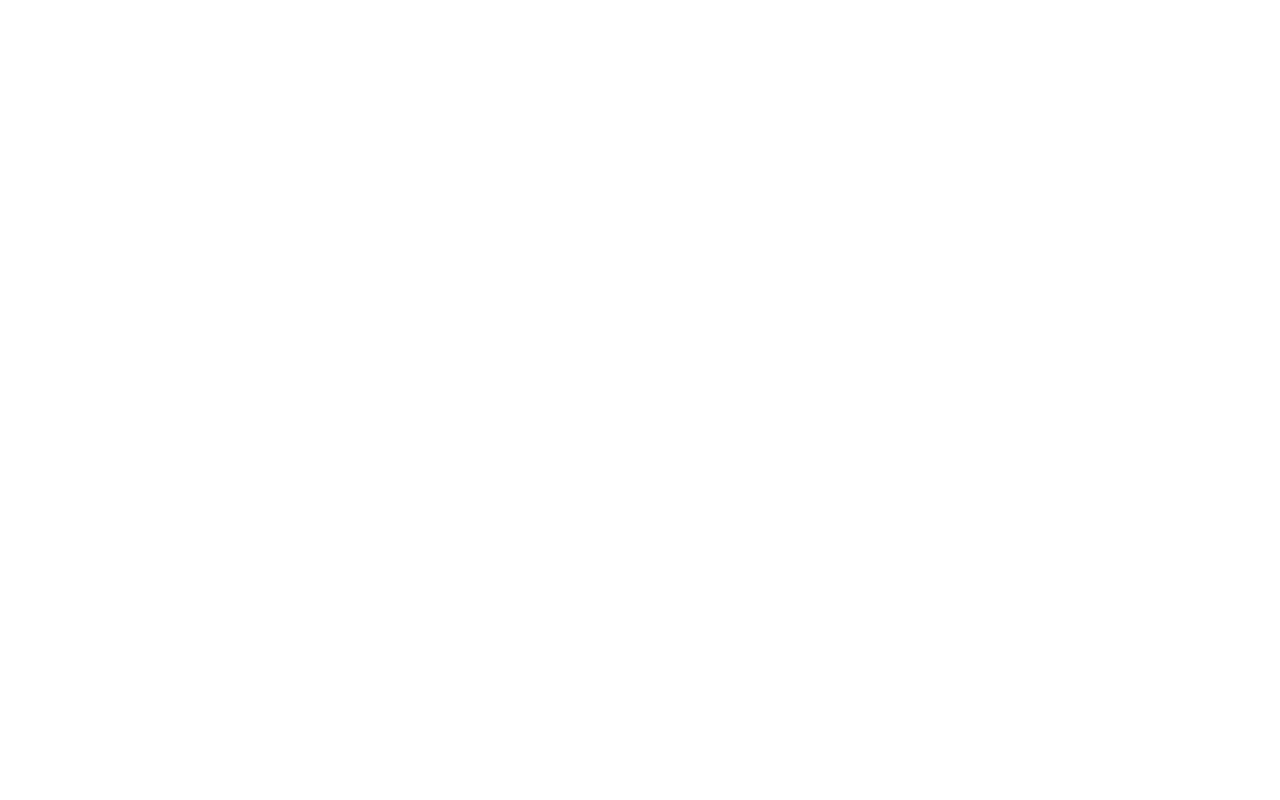
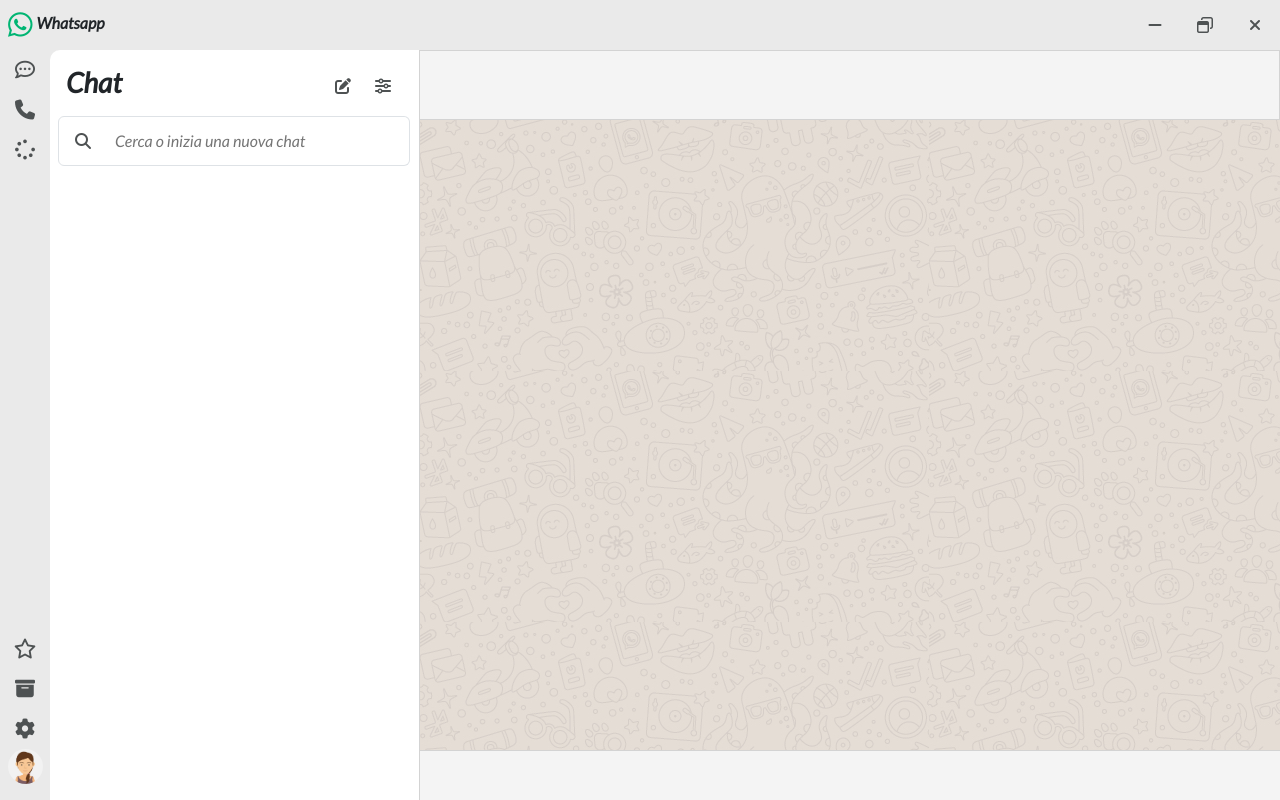
Before and after one commit to Luca10992/vue-boolzapp, a plain HTML site: page index.html in a window 1280 px wide. Drawn offline with nearby package versions, Linux system fonts and the light colour scheme.

Commit message:
feat. add structure layout

```diff
--- a/css/style.css
+++ b/css/style.css
@@ -0,0 +1,136 @@
+@import url('https://fonts.googleapis.com/css2?family=Lato:ital@1&display=swap');
+
+* {
+    box-sizing: border-box;
+    margin: 0;
+    padding: 0;
+    font-family: 'Lato', sans-serif;
+}
+
+:root {
+    --header-color: #EAEAEA;
+    --notification-bar: #8EDAFC;
+    --icon-color: #4e5253;
+    --bg-message-bar: #F3EEEA;
+}
+
+.wrapper {
+    height: 100vh;
+    background-color: var(--header-color);
+    overflow: hiden;
+}
+
+/* **Header */
+
+.header-container {
+    height: 50px;
+    background-color: var(--header-color);
+}
+
+.icon {
+    display: flex;
+    justify-content: center;
+    align-items: center;
+    height: 50px;
+    aspect-ratio: 1;
+    color: var(--icon-color);
+    cursor: pointer;
+}
+
+.icon:hover {
+    background-color: #c7cecf;
+    transition-duration: 0.3s;
+}
+
+.icon.cross:hover {
+    background-color: #ff4d4d;
+    transition-duration: 0.3s;
+}
+
+/* **Main */
+
+.main-container {
+    height: calc(100vh - 50px);
+}
+
+/* ***Aside */
+
+.aside-bar {
+    width: 50px;
+    height: 100%;
+    background-color: var(--header-color);
+}
+
+.aside-bottom .user-img {
+    width: 35px;
+    aspect-ratio: 1;
+    border-radius: 50%;
+    object-fit: cover;
+    overflow: hidden;
+    cursor: pointer;
+}
+
+.aside-bottom .user-img img {
+    width: 100%;
+}
+
+.icon-aside {
+    height: 40px;
+    aspect-ratio: 1;
+}
+
+.icon-aside:hover {
+    border-left: 5px solid #00b573;
+    border-radius: 5px;
+}
+
+.logo-box i {
+    color: #00b573;
+}
+
+.primary-container {
+    width: calc(100% - 50px);
+}
+
+/* ***Chat list */
+
+.chat-list {
+    width: 30%;
+    height: 100%;
+    border-radius: 10px 0 0 0;
+    background-color: white;
+}
+
+.icon-chat {
+    height: 40px;
+    aspect-ratio: 1;
+    border-radius: 10px;
+}
+
+.input-group input{
+    width: calc(100% - 50px);
+}
+
+.chat-container {
+    width: 70%;
+    height: 100%;
+}
+
+.user-active {
+    border: 1px solid lightgray;
+    height: 70px;
+    background-color: #ffffff70;
+}
+
+.chat {
+    border-left: 1px solid lightgray;
+    height: calc(100% - 50px - 70px);
+    background-image: url(../img/mine.jpg);
+}
+
+.message-bar {
+    border-left: 1px solid lightgray;
+    border-top: 1px solid lightgray;
+    height: 50px;
+    background-color: #ffffff70;
+}
--- a/index.html
+++ b/index.html
@@ -8,9 +8,9 @@
     <link rel="icon" href="./icon-bear.png">
 
     <!-- Font Awesome -->
-    <!-- <link rel="stylesheet" href="https://cdnjs.cloudflare.com/ajax/libs/font-awesome/6.5.1/css/all.min.css"
+    <link rel="stylesheet" href="https://cdnjs.cloudflare.com/ajax/libs/font-awesome/6.5.1/css/all.min.css"
     integrity="sha512-DTOQO9RWCH3ppGqcWaEA1BIZOC6xxalwEsw9c2QQeAIftl+Vegovlnee1c9QX4TctnWMn13TZye+giMm8e2LwA=="
-    crossorigin="anonymous" referrerpolicy="no-referrer" /> -->
+    crossorigin="anonymous" referrerpolicy="no-referrer" />
 
     <!-- Link Bootstrap icon -->
     <link rel="stylesheet" href="https://cdn.jsdelivr.net/npm/bootstrap-icons@1.11.3/font/bootstrap-icons.min.css">
@@ -35,13 +35,66 @@
 
 </head>
 <body>
+
+    <div class="wrapper">
         <!-- Inizio Header -->
         <header>
+
+            <div class="header-container ps-2 d-flex justify-content-between align-items-center">
+                <div class="logo-box d-flex gap-1 align-self-center">
+                    <i class="fa-brands fa-whatsapp fs-3"></i>
+                    <div class="fw-bold">Whatsapp</div>
+                </div>
+                <div class="d-flex">
+                    <div class="icon p-2"><i class="fa-solid fa-minus"></i></div>
+                    <div class="icon p-2"><i class="fa-regular fa-window-restore"></i></div>
+                    <div class="icon cross p-2 d-flex justify-content-center align-items-center"><i class="fa-solid fa-xmark"></i></div>
+                </div>
+            </div>
 
         </header>
         <!-- Fine Header -->
         <!-- Inizio Main -->
         <main>
+
+            <div class="main-container d-flex">
+                <aside class="aside-bar fs-5 pb-3 d-flex flex-column align-items-center justify-content-between">
+                    <div class="aside-top d-flex flex-column">
+                        <div class="icon icon-aside"><i class="fa-regular fa-comment-dots"></i></div>
+                        <div class="icon icon-aside"><i class="fa-solid fa-phone"></i></div>
+                        <div class="icon icon-aside"><i class="fa-solid fa-spinner"></i></div>
+                    </div>
+                    <div class="aside-bottom d-flex flex-column align-items-center">
+                        <div class="icon icon-aside"><i class="fa-regular fa-star"></i></div>
+                        <div class="icon icon-aside"><i class="fa-solid fa-box-archive"></i></div>
+                        <div class="icon icon-aside"><i class="fa-solid fa-gear"></i></div>
+                        <div class="user-img"><img src="./img/avatar_io.jpg" alt=""></div>
+                    </div>
+                </aside>
+                <div class="primary-container d-flex align-items-center">
+                    <div class="chat-list p-2">
+                        <div class="d-flex justify-content-between p-2">
+                            <div><h3 class="fw-bold">Chat</h3></div>
+                            <div class="d-flex">
+                                <span class="icon icon-chat"><i class="fa-solid fa-pen-to-square"></i></span>
+                                <span class="icon icon-chat"><i class="fa-solid fa-sliders"></i></span>
+                            </div>
+                        </div>
+                        <div class="input-group d-flex">
+                            <div class="border rounded-start-2 py-2 px-3 icon"><i class="fa-solid fa-magnifying-glass"></i></div>
+                            <input class="border border-start-0 rounded-end-2 px-2" type="text" placeholder="Cerca o inizia una nuova chat">
+                        </div>
+                        <div>
+                            <div class="chat"></div>
+                        </div>
+                    </div>
+                    <div class="chat-container">
+                        <div class="user-active"></div>
+                        <div class="chat"></div>
+                        <div class="message-bar"></div>
+                    </div>
+                </div>
+            </div>
 
         </main>
         <!-- Fine Main -->
@@ -50,5 +103,6 @@
 
         </footer>
         <!-- Fine Footer -->
+    </div>
 </body>
 </html>
```
Lines whose indentation alone changed are shown as unchanged.
